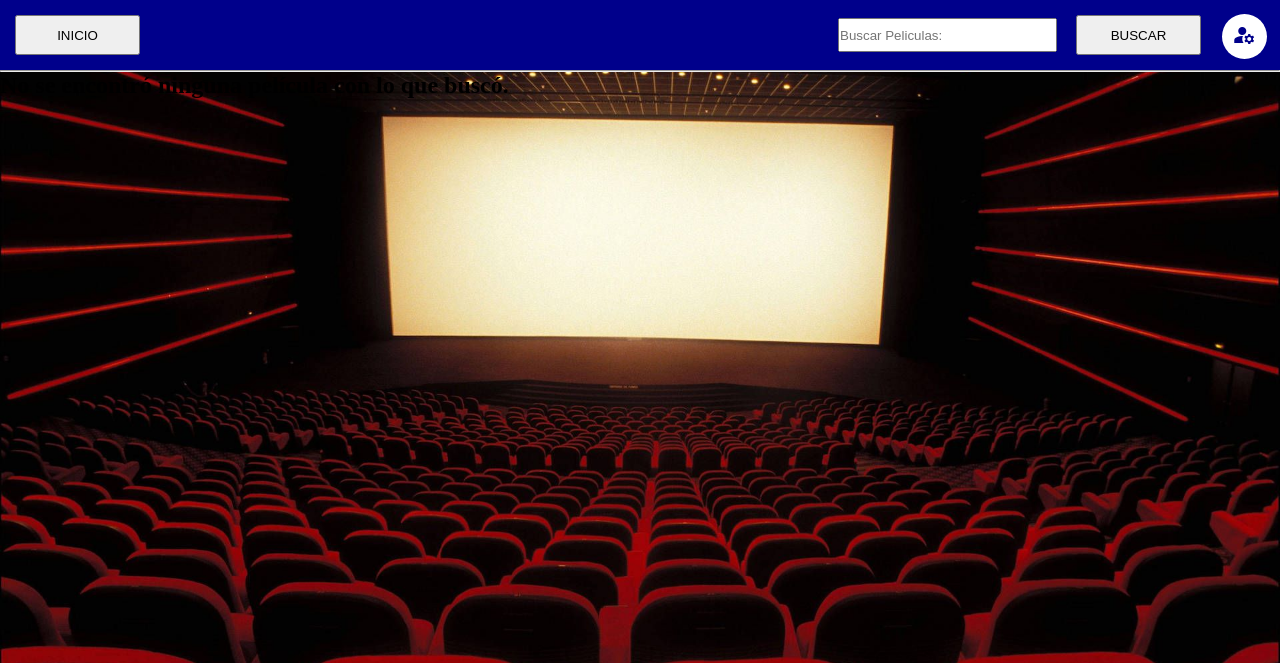
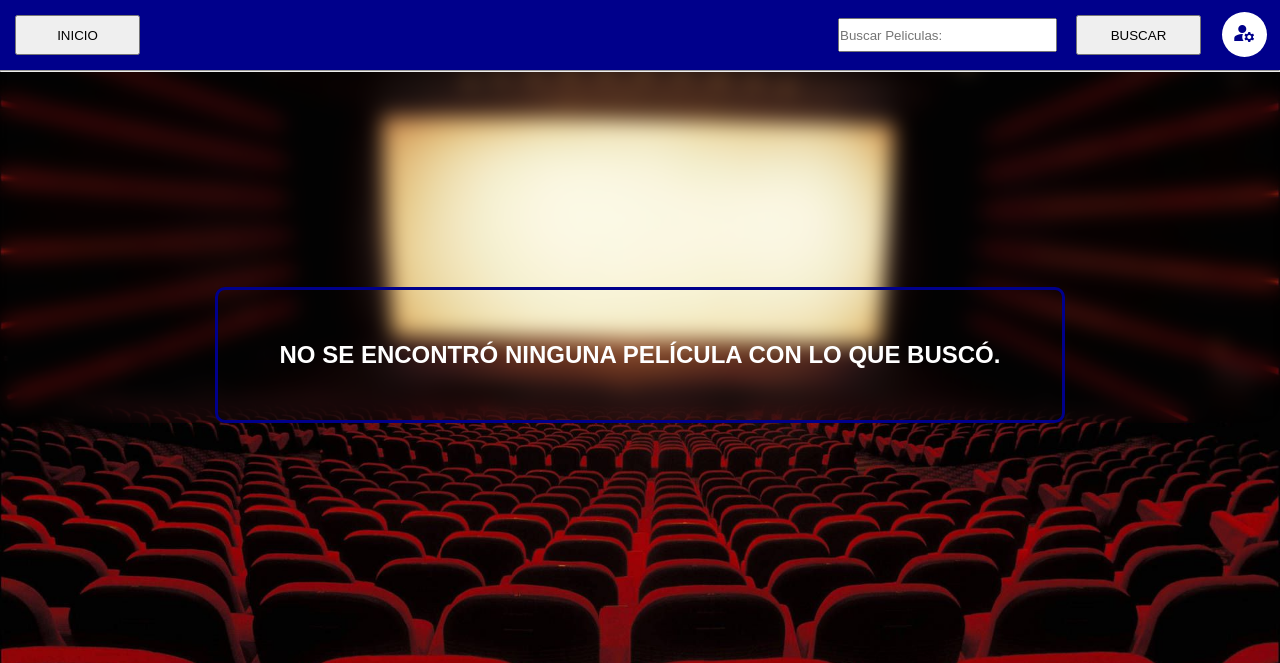
Before and after one commit to FacundoElizalde/Trabajo-Final-Programaci-n-II, a Flask app: template templates/peliculas.html in a window 1280 px wide. Shown: the top 663 px of the page. Run offline with Flask 3, Linux system fonts and the light colour scheme; the template is opened without the code that fills it, so the values that code supplies are empty.

Commit message:
Agregado de estilos al no encontrar la pelicula querida

```diff
--- a/static/css/e_index.css
+++ b/static/css/e_index.css
@@ -6,6 +6,7 @@ body{
     background-image: url(../img/fondo.jpg);
     background-repeat: no-repeat;
     background-size: cover;
+    backdrop-filter: blur(10px);
 }
 header {
     height: 70px;
@@ -63,6 +64,8 @@ button:hover {
     display:flex;
     display:inline-block;
     margin:15px;
+    margin-left: 45px;
+    margin-right: 45px;
 }
 
 .articulos div p {
@@ -77,3 +80,14 @@ button:hover {
     color: white;
     text-align: center;
 }
+h1{
+    color: white;
+    font-family: Arial;
+    text-transform: uppercase;
+    text-align: center;
+    margin: 16.8%;
+    border: 3px solid darkblue;
+    border-radius: 10px;
+    padding: 4%;
+    backdrop-filter: blur(7px);
+}
```
